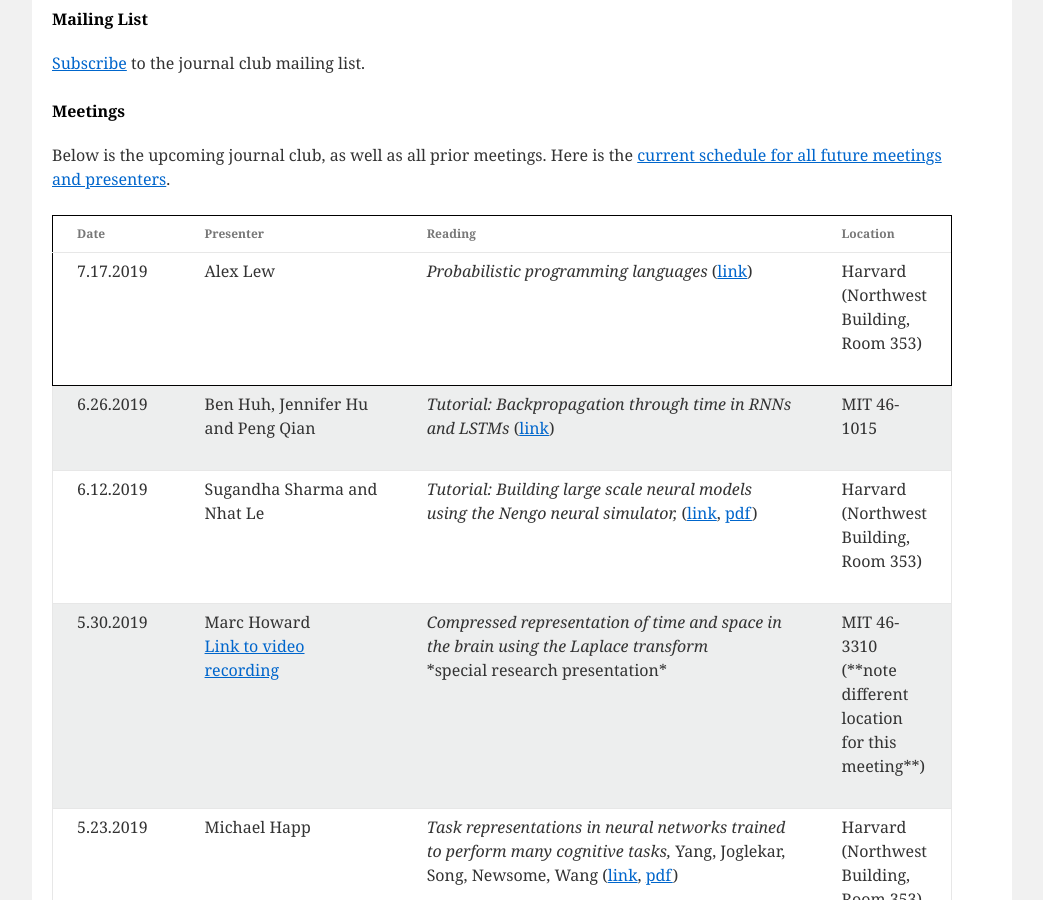
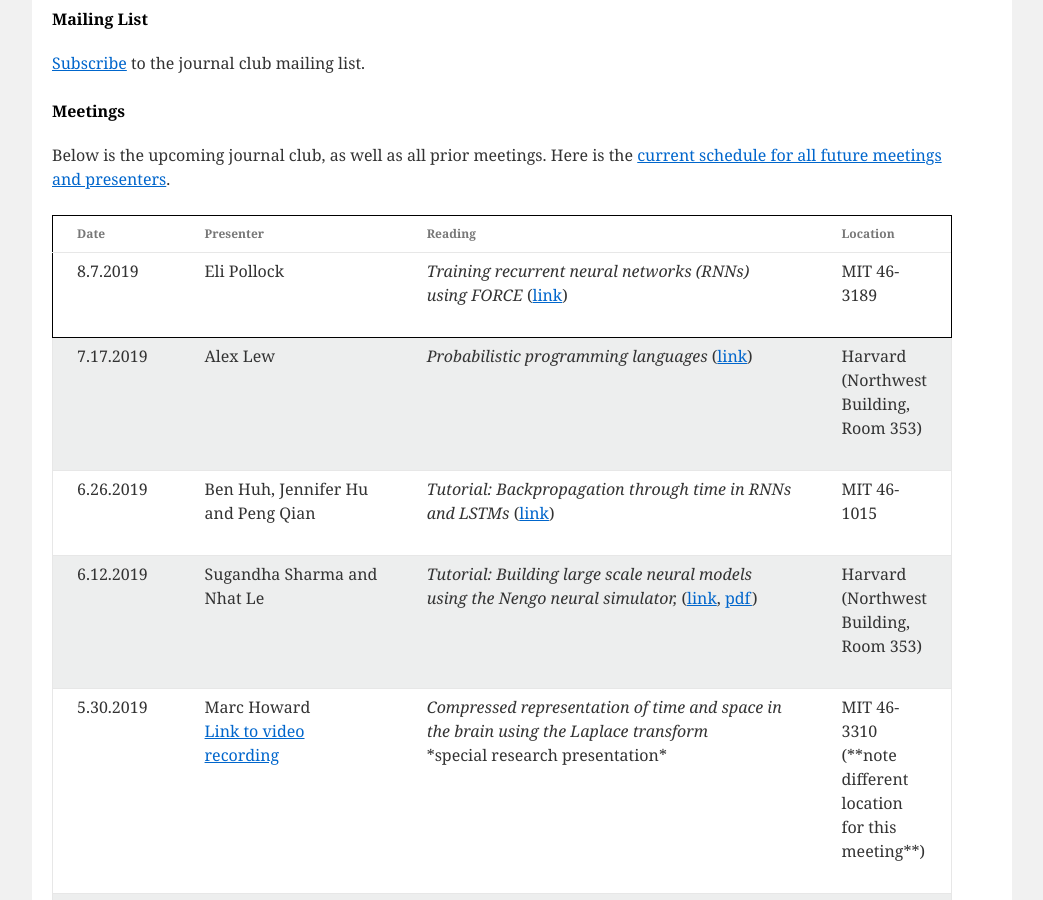
Before and after one commit to compneurojc/compneurojc.github.io, a Jekyll site: the page built from index.html, in a window 1280 px wide and 900 px high, scrolled down 631 px. Shown: the whole window, without its empty margins (118-1161 px from the left). Built offline with Jekyll 4.4.1, drawn with Linux system fonts in a browser that asks for light colours.

Commit message:
Update meeting_info.yml

```diff
--- a/_data/meeting_info.yml
+++ b/_data/meeting_info.yml
@@ -1,3 +1,11 @@
+- presenter: Eli Pollock
+  date: 8.7.2019
+  paper: "Training recurrent neural networks (RNNs) using FORCE "
+  url: "https://github.com/compneurojc/compneurojc.github.io/wiki/Tutorials#training-rnns-using-force"
+  pdf: "None"
+  authors: ""
+  location: "MIT 46-3189"
+
 - presenter: Alex Lew
   date: 7.17.2019
   paper: "Probabilistic programming languages"
```
